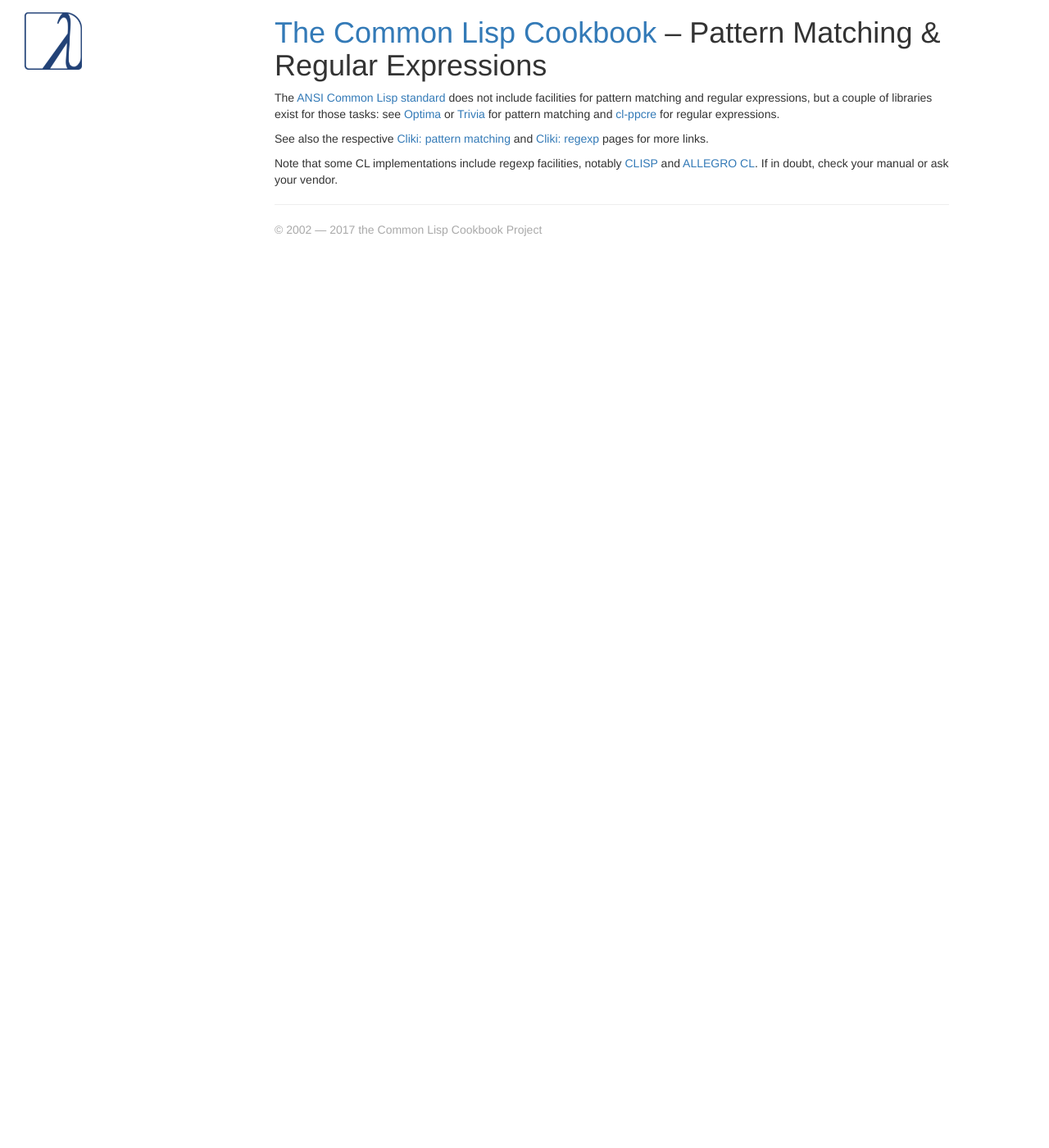
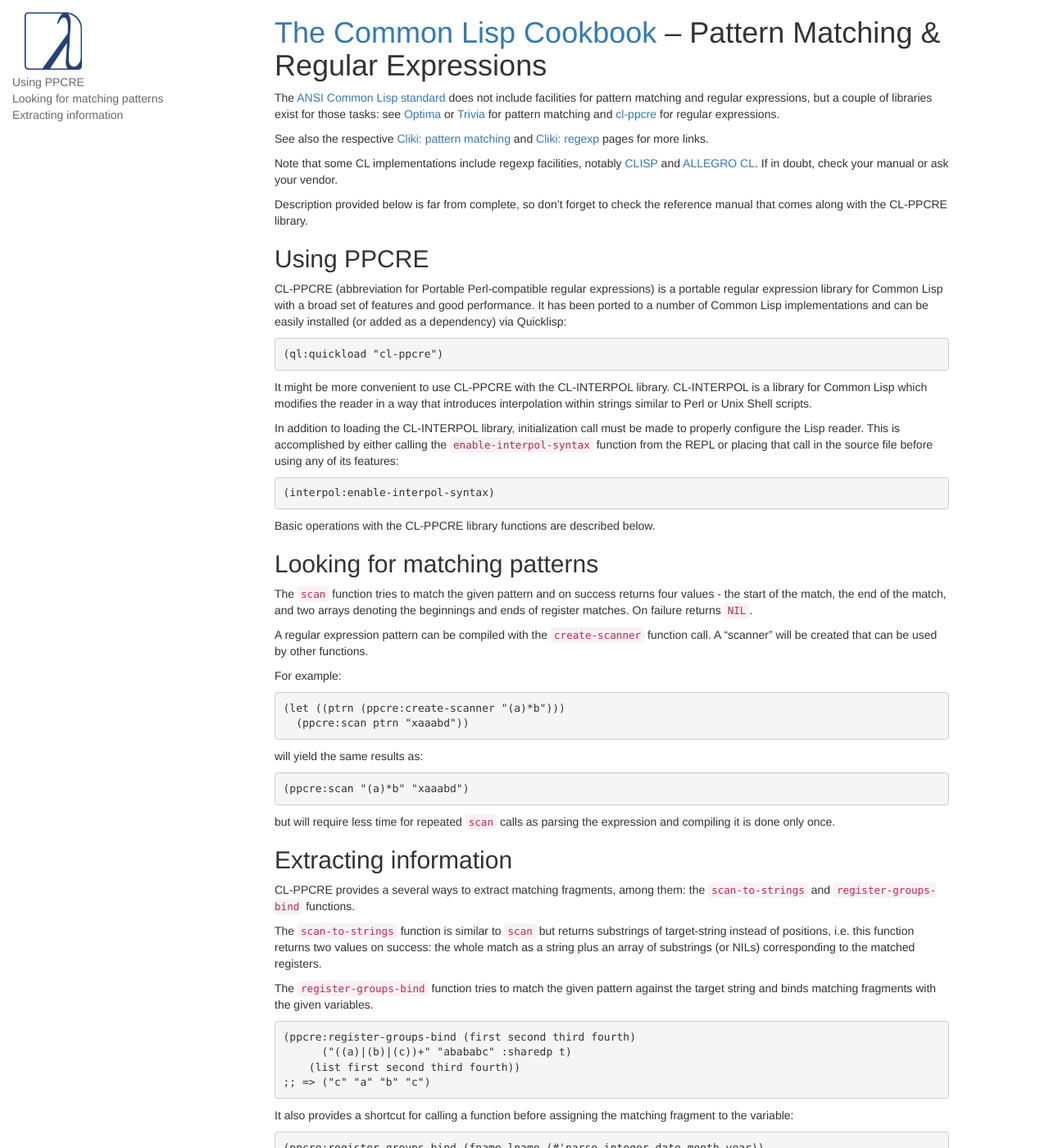
Before and after one commit to LispCookbook/cl-cookbook, a Jekyll site: the page built from pattern_matching.md, in a window 1280 px wide and 1400 px high. Shown: the whole window at 82% size. Built offline with Jekyll 4.4.1, drawn with Linux system fonts in a browser that asks for light colours; some of the changed text lies outside the part shown.

Commit message:
added basic recipes for using CL-PPCRE

```diff
--- a/pattern_matching.md
+++ b/pattern_matching.md
@@ -18,3 +18,97 @@
 [CLISP](http://clisp.sourceforge.net/impnotes.html#regexp) and
 [ALLEGRO CL](https://franz.com/support/documentation/current/doc/regexp.htm). If
 in doubt, check your manual or ask your vendor.
+
+Description provided below is far from complete, so don't forget to
+check the reference manual that comes along with the CL-PPCRE library.
+
+
+## Using PPCRE
+
+CL-PPCRE (abbreviation for Portable Perl-compatible regular
+expressions) is a portable regular expression library for Common Lisp
+with a broad set of features and good performance. It has been ported
+to a number of Common Lisp implementations and can be easily installed
+(or added as a dependency) via Quicklisp:
+
+~~~lisp
+(ql:quickload "cl-ppcre")
+~~~
+
+It might be more convenient to use CL-PPCRE with the CL-INTERPOL
+library. CL-INTERPOL is a library for Common Lisp which modifies the
+reader in a way that introduces interpolation within strings similar
+to Perl or Unix Shell scripts.
+
+In addition to loading the CL-INTERPOL library, initialization call
+must be made to properly configure the Lisp reader. This is
+accomplished by either calling the `enable-interpol-syntax` function
+from the REPL or placing that call in the source file before using any
+of its features:
+
+~~~lisp
+(interpol:enable-interpol-syntax)
+~~~
+
+Basic operations with the CL-PPCRE library functions are described
+below.
+
+
+## Looking for matching patterns
+
+The `scan` function tries to match the given pattern and on success
+returns four values - the start of the match, the end of the match,
+and two arrays denoting the beginnings and ends of register
+matches. On failure returns `NIL`.
+
+A regular expression pattern can be compiled with the `create-scanner`
+function call. A "scanner" will be created that can be used by other
+functions.
+
+For example:
+
+~~~lisp
+(let ((ptrn (ppcre:create-scanner "(a)*b")))
+  (ppcre:scan ptrn "xaaabd"))
+~~~
+
+will yield the same results as:
+
+~~~lisp
+(ppcre:scan "(a)*b" "xaaabd")
+~~~
+
+but will require less time for repeated `scan` calls as parsing the
+expression and compiling it is done only once.
+
+
+## Extracting information
+
+CL-PPCRE provides a several ways to extract matching fragments, among
+them: the `scan-to-strings` and `register-groups-bind` functions.
+
+The `scan-to-strings` function is similar to `scan` but returns
+substrings of target-string instead of positions, i.e. this function
+returns two values on success: the whole match as a string plus an
+array of substrings (or NILs) corresponding to the matched registers.
+
+The `register-groups-bind` function tries to match the given pattern
+against the target string and binds matching fragments with the given
+variables.
+
+~~~lisp
+(ppcre:register-groups-bind (first second third fourth)
+      ("((a)|(b)|(c))+" "abababc" :sharedp t)
+    (list first second third fourth))
+;; => ("c" "a" "b" "c")
+~~~
+
+It also provides a shortcut for calling a function before assigning
+the matching fragment to the variable:
+
+~~~lisp
+(ppcre:register-groups-bind (fname lname (#'parse-integer date month year))
+      ("(\\w+)\\s+(\\w+)\\s+(\\d{1,2})\\.(\\d{1,2})\\.(\\d{4})" "Frank Zappa 21.12.1940")
+    (list fname lname (encode-universal-time 0 0 0 date month year 0)))
+;; => ("Frank" "Zappa" 1292889600)
+~~~
```
